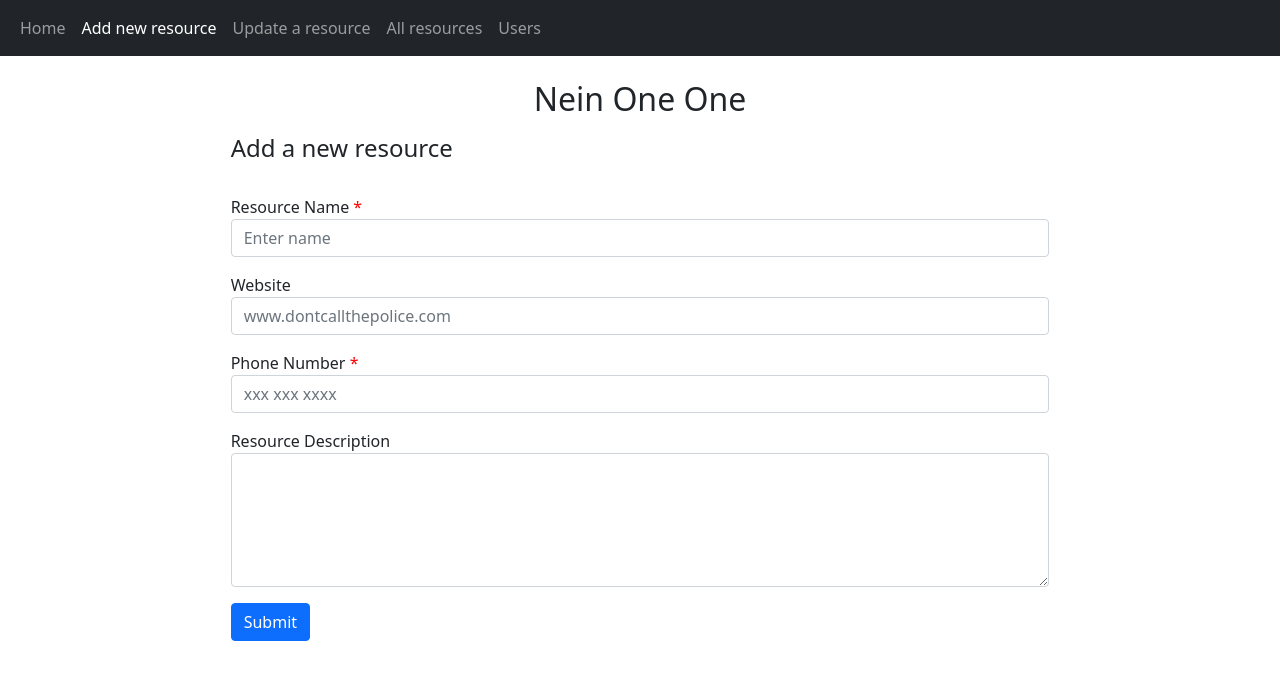
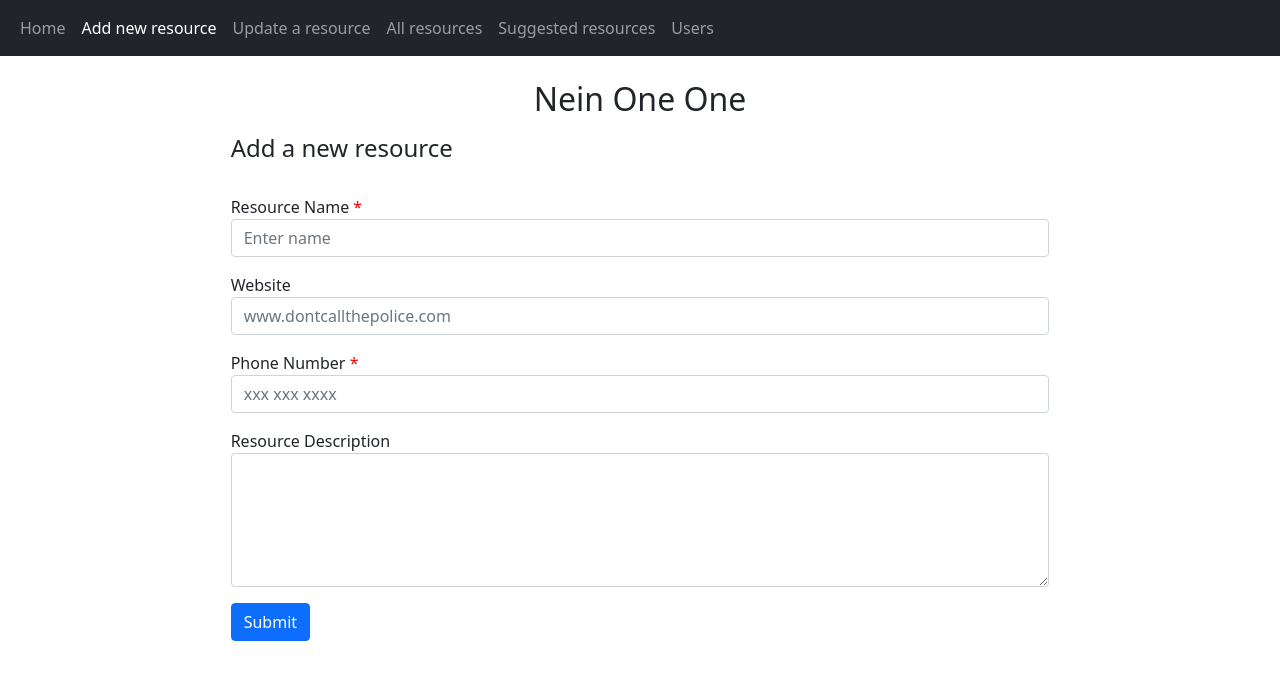
Before and after one commit to faryal-khan/nein_one_one, a website: page NeinOneOne_Web/public/new_resource.html in a window 1280 px wide. Drawn offline with nearby package versions, Linux system fonts and the light colour scheme.

Commit message:
added suggestion bar

```diff
--- a/NeinOneOne_Web/public/new_resource.html
+++ b/NeinOneOne_Web/public/new_resource.html
@@ -50,6 +50,9 @@
                         <a class="nav-link" href="list_resources.html">All resources</a>
                     </li>
                     <li class="nav-item">
+                        <a class="nav-link" href="suggested_list.html">Suggested resources</a>
+                    </li>
+                    <li class="nav-item">
                         <a class="nav-link" href="#">Users</a>
                     </li>
                 </ul>
```
